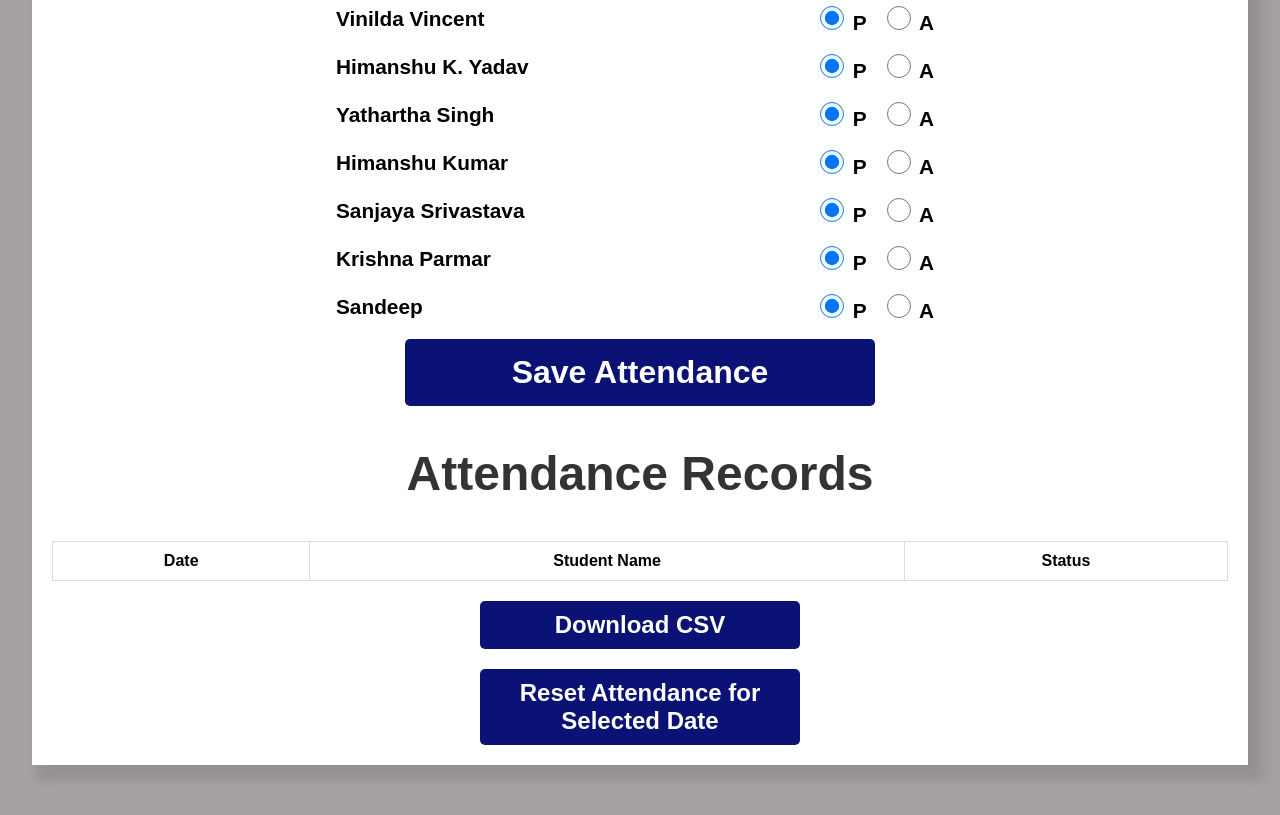
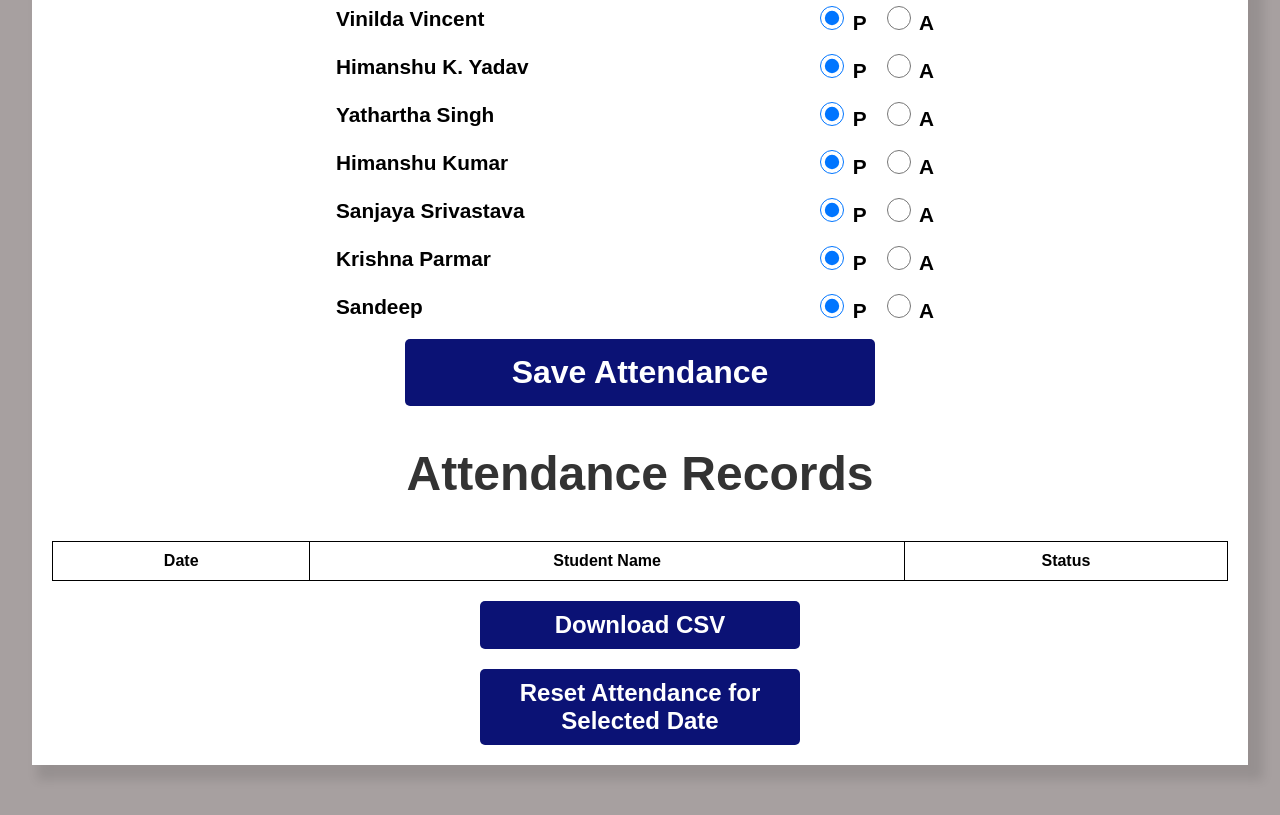
Before and after one commit to Ganesh2401s/College-Attendance, a plain HTML site: page index.html in a window 1280 px wide. Shown: the part 1950-2765 px from the top of the page. Drawn offline with Linux system fonts and the light colour scheme.

Commit message:
Update style.css

```diff
--- a/style.css
+++ b/style.css
@@ -47,7 +47,6 @@
     font-size: 1.3rem;
     font-weight: 900;
     margin-bottom: 20px;
-/*     border: 1px solid red; */
     /* height: 65rem; */
     padding: 1rem;
 
@@ -73,7 +72,7 @@
 
   #attendance-table th, #attendance-table td {
     padding: 10px;
-    border: 1px solid #ddd;
+    border: 1px solid black;
     text-align: center;
   }
 
```
